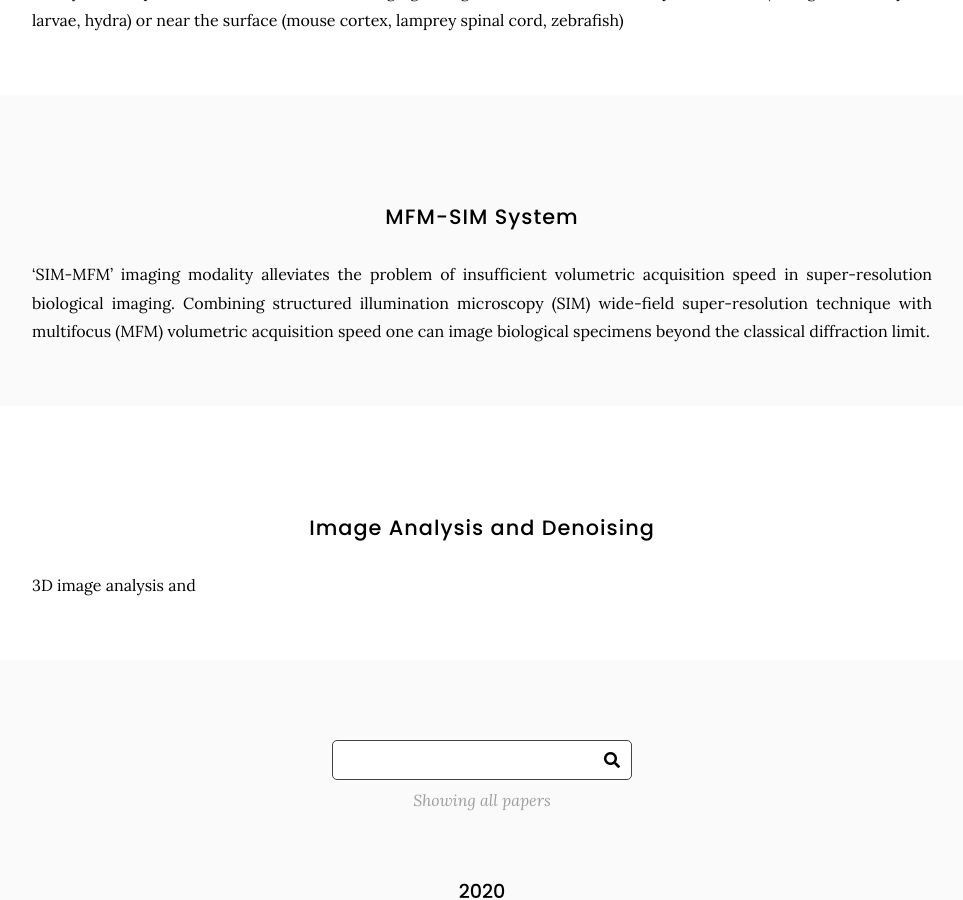
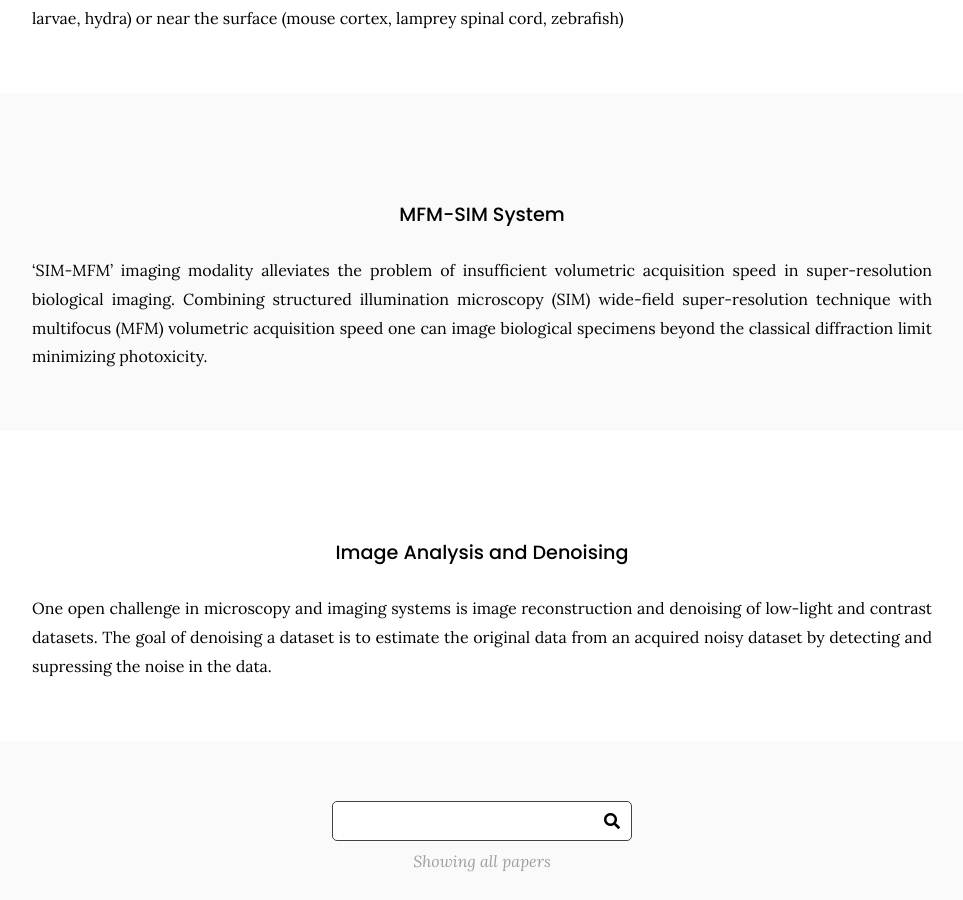
Before and after one commit to SaraLab-Group/saralab-website, a Jekyll site: the page built from research/index.md, in a window 1280 px wide and 900 px high, scrolled down 620 px. Shown: the whole window, without its empty margins (158-1121 px from the left). Built offline with Jekyll 4.4.1, drawn with Linux system fonts in a browser that asks for light colours; nearby versions of some CDN libraries.

Commit message:
Update index.md

```diff
--- a/research/index.md
+++ b/research/index.md
@@ -5,14 +5,15 @@ title: Research
 # <i class="fas fa-microscope"></i>Research
 New discovery in Biology and Medicine is strongly driven by new possibilities to visualize the processes of life. To see new things, the SaraLab lab invents and custom builds new types of optical elements and imaging systems. Specific problems in Biology demand that we push technology to the limit in terms of both spatial and temporal resolution. We focus our work on harnessing the power of diffractive Fourier optics in microscopy. This involves design and hands-on nanofabrication of diffractive optics elements for simultaneous 3D imaging using Multifocus microscopy (Abrahamsson et al. Nat. Methods 2013) and super-resolution microscopy (Abrahamsson et al. BOE 2017).
 
-## Aberration-corrected 25 plane Multi focus Microscope (M25)
+### Aberration-corrected 25 plane Multi focus Microscope (M25)
 This project explores the recording of 3D volumes fast and simultaneously by capturing 25 focal planes based on a novel design of an aberration-corrected multifocus microscopy (MFM). Potential applications include: neuron dynamics, embryo development, chromatin structure imaging in organisms with thin or transparent tissue (C.elegans, Drosophila larvae, hydra) or near the surface (mouse cortex, lamprey spinal cord, zebrafish)
 <!-- section break -->
-## MFM-SIM System
-'SIM-MFM' imaging modality alleviates the problem of insufficient volumetric acquisition speed in super-resolution biological imaging. Combining structured illumination microscopy (SIM) wide-field super-resolution technique with multifocus (MFM) volumetric acquisition speed one can image biological specimens beyond the classical diffraction limit.
+### MFM-SIM System
+'SIM-MFM' imaging modality alleviates the problem of insufficient volumetric acquisition speed in super-resolution biological imaging. Combining structured illumination microscopy (SIM) wide-field super-resolution technique with multifocus (MFM) volumetric acquisition speed one can image biological specimens beyond the classical diffraction limit minimizing photoxicity.
 <!-- section break -->
-## Image Analysis and Denoising
-3D image analysis and
+### Image Analysis and Denoising
+One open challenge in microscopy and imaging systems is image reconstruction and denoising of low-light and contrast datasets. The goal of denoising a dataset is to estimate the original data from an acquired noisy dataset by detecting and supressing the noise in the data.
+
 <!-- section break -->
 
 {% include card-search.html subject="papers" %}
```
